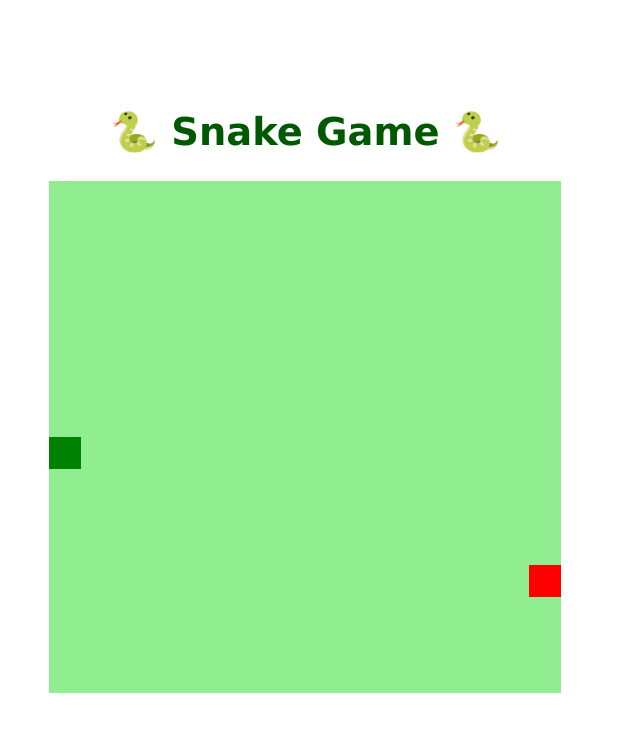
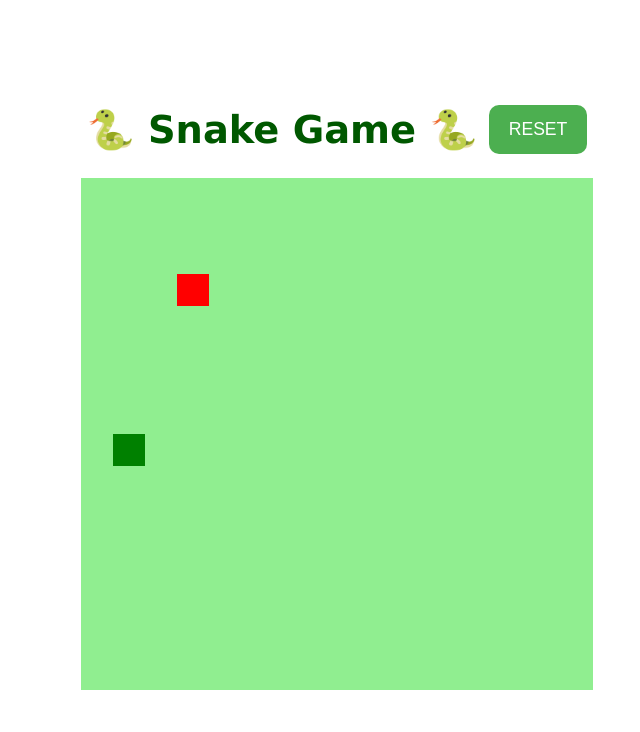
Before and after one commit to marcnetts/Snake-game, a plain HTML site: page index.html in a window 1280 px wide. Shown: the whole page, without its empty margins (303-943 px from the left). Drawn offline with Linux system fonts and the light colour scheme.

Commit message:
Botão reset

```diff
--- a/game.js
+++ b/game.js
@@ -2,18 +2,12 @@ let canvas = document.getElementById("snake");
 let context = canvas.getContext("2d");
 let box = 32;
 let grid = 16;
-let snake = [];
-let pressedDirection = 0;
-let tempo = 200;
+let snake, pressedDirection, tempo, direction, food, resetGame = 0, gameStopped = 0;
 
 gameover_image = new Image();
 gameover_image.src = 'gameover.png';
 
-snake[0] = {
-    x: 8 * box, //8 = posicao inicial
-    y: 8 * box
-}
-let direction = "right";
+document.addEventListener('keydown', update);
 
 function setRandomPoint() {
     let doesMatchSnake = 1;
@@ -28,7 +22,7 @@ function setRandomPoint() {
         for (i = 0; i < snake.length; i++) {
             if (aux.x == snake[i].x && aux.y == snake[i].y)
             {
-                console.log("ponto seria gerado em posicao " + i + "da cobrinha (" + aux.x + ", " + aux.y + ")")
+                console.log("ponto seria gerado em posicao " + i + " da cobrinha (" + aux.x + ", " + aux.y + ")")
                 doesMatchSnake = 1;
             }
         }
@@ -36,16 +30,6 @@ function setRandomPoint() {
 
     return aux;
 }
-
-function randomFood() {
-    let aux = setRandomPoint;
-    let is = 0;
-    while (aux)
-
-    return aux;
-}
-
-let food = setRandomPoint();
 
 function criarBG() {
     context.fillStyle = "lightgreen";
@@ -65,8 +49,6 @@ function criarFood(){
     context.fillStyle = 'red';
     context.fillRect(food.x, food.y, box, box);
 }
-
-document.addEventListener('keydown', update);
 
 function update(event){
     //teclas 37, 38, 39, 40
@@ -126,20 +108,20 @@ function iniciarJogo(){
     for (let i = 1; i < snake.length; i++) {
         if(snake[0].x == snake[i].x && snake[0].y == snake[i].y) {
             //clearInterval(jogo);
-            tempo = 0;
+            gameStopped = 1;
             context.drawImage(gameover_image, 0, 0);
             //alert("Game Over :(");
         }
     }
 
-    let newHead = {
-        x: snakeX,
-        y: snakeY
+    snake.unshift({x: snakeX, y: snakeY});
+
+    if(resetGame)
+    {
+        clearTimeout(loop);
+        setupGame();
     }
-
-    snake.unshift(newHead);
-
-    if (tempo != 0)
+    else if (!gameStopped)
         setTimeout(loop, tempo);
 }
 
@@ -147,5 +129,27 @@ function loop(){ //permite limpar as variáveis de iniciarJogo()
     iniciarJogo();
 }
 
-setTimeout(loop, tempo);
+function setupGame(){
+    snake = [];
+    pressedDirection = 0;
+    tempo = 200;
+    snake[0] = {
+        x: 8 * box,
+        y: 8 * box
+    }
+    direction = "right";
+    food = setRandomPoint();
+    resetGame = 0;
+    gameStopped = 0;
+    loop();
+}
+
+function newGame(){
+    if (gameStopped == 1)
+        setupGame();
+    else
+        resetGame = 1;
+}
+
+setupGame();
 //let jogo = setInterval(iniciarJogo, 300);
--- a/index.html
+++ b/index.html
@@ -15,9 +15,14 @@
     </head>
 
     <body>
-        <main>
-            <h1>🐍 Snake Game 🐍</h1>
-            <canvas id="snake" width="512" height="512"></canvas>
-        </main>
+        <div class="all-stuff">
+            <header>
+                <h1>🐍 Snake Game 🐍</h1>
+                <button type="button" class="btn-begin" onclick="newGame()">RESET</button>
+            </header>
+            <main>
+                <canvas id="snake" width="512" height="512"></canvas>
+            </main>
+        </div>
     </body>
 </html>
--- a/style.css
+++ b/style.css
@@ -1,19 +1,57 @@
-main {
+.all-stuff {
     height: 95vh;
-    width: 95%;
+    width: 95vw; /*not %*/
     display: flex;
     justify-content: center;
     align-items: center;
     flex-direction: column;
     color: rgb(0, 88, 0);
     font: 1.2rem 'Lucida Sans', 'Lucida Sans Regular', 'Lucida Grande', 'Lucida Sans Unicode', Geneva, Verdana, sans-serif;
+    margin: auto;
+}
+
+header {
+    display: flex;
+    justify-content: space-around;
+    width: 512px;
+}
+
+button {
+    color: white;
+    background-color: #4CAF50; /* Green */
+    border: none;
+    outline: none;
+    text-align: center;
+    font-size: 1.1rem;
+    border-radius: 10px;
+    padding: 10px 20px;
+    height: 50%;
+    align-self: center;
+}
+
+button:hover {
+    background-color: rgb(0, 116, 0);
+}
+
+button:active {
+    background-color: #3e8e41;
+    box-shadow: 0 2px #666;
 }
 
 @media(max-width: 550px){
     h1 {
         font-size: 5vw;
     }
+    main, header {
+        width: 90%;
+    }
     canvas {
-        width: 80%;
+        width: 100%;
+    }
+    button {
+        padding:1%;
+        height:60%;
+        font-size: 4vw;
+        border-radius: 5px;
     }
 }
```
